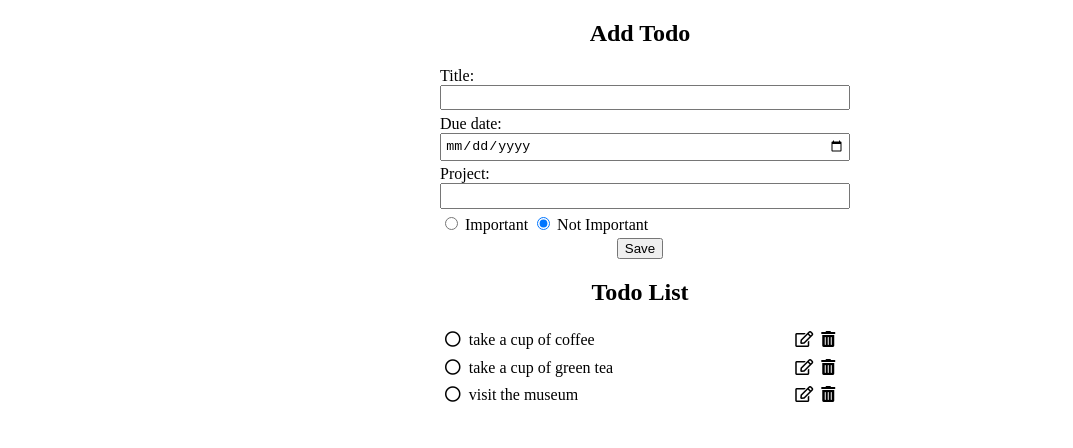
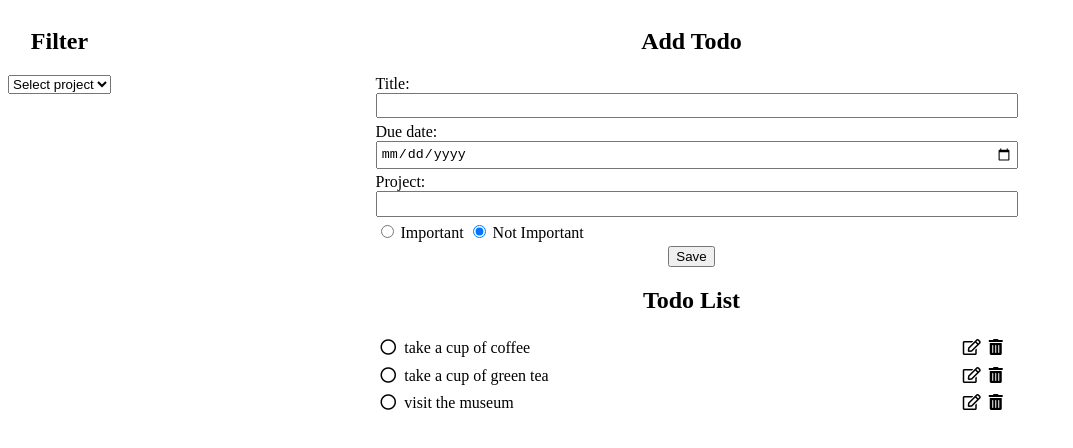
Before and after one commit to zonafrank/top-todo-list, a plain HTML site: page index.html in a window 1280 px wide. Shown: the whole page, without its empty margins (0-1073 px from the left). Drawn offline with Linux system fonts and the light colour scheme.

Commit message:
implement storage of todos in localStorage

```diff
--- a/index.html
+++ b/index.html
@@ -16,6 +16,13 @@
   </head>
   <body>
     <div id="root">
+      <div id="cotrols">
+        <div class="side-bar">
+          <h2>Filter</h2>
+          <select name="filter" id="filter"></select>
+        </div>
+      </div>
+      <div id="main">
         <form id="todo-form">
           <h2>Add Todo</h2>
           <div class="form-input">
@@ -58,6 +65,7 @@
         </form>
         <h2>Todo List</h2>
       </div>
+    </div>
 
     <script src="index.js"></script>
   </body>
--- a/index.js
+++ b/index.js
@@ -1,25 +1,31 @@
 (() => {
-  let todos = [
+  const storedSelectedProject = window.localStorage.getItem("selectedProject");
+  let selectedProject = JSON.parse(storedSelectedProject) || "";
+  const storedTodos = window.localStorage.getItem("todos");
+  let todos = JSON.parse(storedTodos) || [
     {
       id: 0,
       title: "take a cup of coffee",
       dueDate: getRandomFutureDate(10),
       isImportant: false,
-      isCompleted: false
+      isCompleted: false,
+      project: "default"
     },
     {
       id: 1,
       title: "take a cup of green tea",
       dueDate: getRandomFutureDate(10),
       isImportant: false,
-      isCompleted: false
+      isCompleted: false,
+      project: "default"
     },
     {
       id: 2,
       title: "visit the museum",
       dueDate: getRandomFutureDate(10),
       isImportant: true,
-      isCompleted: false
+      isCompleted: false,
+      project: "default"
     }
   ];
 
@@ -29,11 +35,14 @@
     return tomorrow;
   }
 
-  function getTodos(filter) {
-    if (filter) {
-      return todos[filter];
+  function getTodos() {
+    if (selectedProject) {
+      if (selectedProject === "all") {
+        return todos;
+      } else {
+        return todos.filter((todo) => todo.project === selectedProject);
+      }
     }
-
     return todos;
   }
 
@@ -41,13 +50,11 @@
     const todoElemContainer = e.target.closest(".todo");
     const todoId = todoElemContainer.dataset.todoId;
     const foundTodo = todos.find((todo) => todo.id === Number(todoId));
-    console.log({ foundTodo });
     foundTodo.isCompleted = !foundTodo.isCompleted;
     renderTodos();
   }
 
   function handleEditTodo(e) {
-    console.log("editing todo...");
     const todoElemContainer = e.target.closest(".todo");
     let titleElem = todoElemContainer.querySelector(".todo-title");
     const clonedTitleElem = titleElem.cloneNode("deep");
@@ -73,7 +80,6 @@
     );
 
     if (confirmDelete) {
-      console.log(todoElemContainer.innerText);
       const todoId = todoElemContainer.dataset.todoId;
       todos = todos.filter((todo) => todo.id !== Number(todoId));
       renderTodos();
@@ -91,11 +97,40 @@
     parentElem.appendChild(completedElem);
   }
 
-  function addTodoTitle(parentElem, text) {
-    const titleElem = document.createElement("div");
-    titleElem.textContent = text;
-    titleElem.classList.add("todo-title");
-    parentElem.appendChild(titleElem);
+  function addTodoTitle(parentElem, todo) {
+    const handleShowDetail = () => {
+      const detailElement = parentElem.querySelector(".todo-detail");
+      detailElement.classList.toggle("hidden");
+    };
+
+    const handleHideDetail = () => {
+      const detailElement = parentElem.querySelector(".todo-detail");
+      detailElement.classList.add("hidden");
+    };
+
+    const todoTitle = document.createElement("div");
+    todoTitle.classList.add("title");
+    const todoTitleText = document.createElement("div");
+    todoTitleText.textContent = todo.title;
+    todoTitleText.classList.add("todo-title");
+    todoTitleText.addEventListener("click", handleShowDetail);
+    todoTitle.appendChild(todoTitleText);
+    const todoDetail = document.createElement("div");
+    todoDetail.classList.add("todo-detail");
+    const dueDateElem = document.createElement("div");
+    dueDateElem.textContent = new Date(todo.dueDate).toLocaleDateString();
+    const priorityElem = document.createElement("div");
+    priorityElem.textContent = todo.isImportant ? "Important" : "Not important";
+    const hideBtn = document.createElement("button");
+    hideBtn.classList.add("hide-detail-btn");
+    hideBtn.textContent = "Hide";
+    hideBtn.addEventListener("click", handleHideDetail);
+    todoDetail.appendChild(dueDateElem);
+    todoDetail.appendChild(priorityElem);
+    todoDetail.appendChild(hideBtn);
+    todoDetail.classList.add("hidden");
+    todoTitle.appendChild(todoDetail);
+    parentElem.appendChild(todoTitle);
   }
 
   function addTodoEditIcon(parentElem) {
@@ -124,7 +159,7 @@
     }
     todoListElem.dataset.todoId = todo.id;
     addTodoCompletedIcon(todoListElem, todo.isCompleted);
-    addTodoTitle(todoListElem, todo.title);
+    addTodoTitle(todoListElem, todo);
     addTodoEditIcon(todoListElem);
     addTodoDeleteIcon(todoListElem);
     return todoListElem;
@@ -143,8 +178,36 @@
     return todosContainer;
   }
 
+  function handleFilterChange(e) {
+    const { value } = e.target;
+    if (value) {
+      selectedProject = value;
+      window.localStorage.setItem("selectedProject", JSON.stringify(value));
+      renderTodos();
+    }
+  }
+
+  function buildAndAttachFilter() {
+    const projects = new Set(todos.map((todo) => todo.project));
+    projects.add("all");
+    const filterSelectElem = document.getElementById("filter");
+    filterSelectElem.innerHTML = "";
+    filterSelectElem.innerHTML = '<option value="">Select project</option>';
+    for (let project of projects) {
+      const option = document.createElement("option");
+      option.innerText =
+        project[0].toUpperCase() + project.substring(1).toLowerCase();
+      option.setAttribute("value", project);
+      if (project === selectedProject) {
+        option.setAttribute("selected", "selected");
+      }
+      filterSelectElem.appendChild(option);
+    }
+    filterSelectElem.addEventListener("change", handleFilterChange);
+  }
+
   function renderTodos() {
-    const root = document.getElementById("root");
+    const root = document.getElementById("main");
     const todos = getTodos();
     let todosContainer = document.querySelector(".todo-container");
     if (todosContainer) {
@@ -152,6 +215,7 @@
     }
     todosContainer = createTodosContainer(todos);
     root.appendChild(todosContainer);
+    buildAndAttachFilter();
   }
 
   function getNextId() {
@@ -167,6 +231,7 @@
     const project = e.target.project.value || "default";
     const isCompleted = false;
     const id = getNextId();
+    const todos = getTodos();
     todos.push({
       title,
       dueDate,
@@ -176,6 +241,7 @@
       isCompleted
     });
     e.target.reset();
+    window.localStorage.setItem("todos", JSON.stringify(todos));
     renderTodos();
   }
 
--- a/style.css
+++ b/style.css
@@ -3,9 +3,14 @@ body {
 }
 
 #root {
-  max-width: 400px;
   margin: 0 auto;
   text-align: center;
+  display: flex;
+}
+
+#main {
+  margin: auto;
+  width: 50%;
 }
 
 .todos {
@@ -19,8 +24,12 @@ body {
   padding: 0.3rem;
 }
 
+.title {
+  margin-right: auto;
+}
+
 .todo-title {
-  margin-right: auto;
+  cursor: pointer;
 }
 
 .todo-completed .todo-title {
@@ -44,3 +53,11 @@ body {
   display: inline-block;
   width: unset;
 }
+
+.hidden {
+  display: none;
+}
+
+.hide-detail-btn {
+  font-size: 0.6rem;
+}
```
Lines whose indentation alone changed are shown as unchanged.
